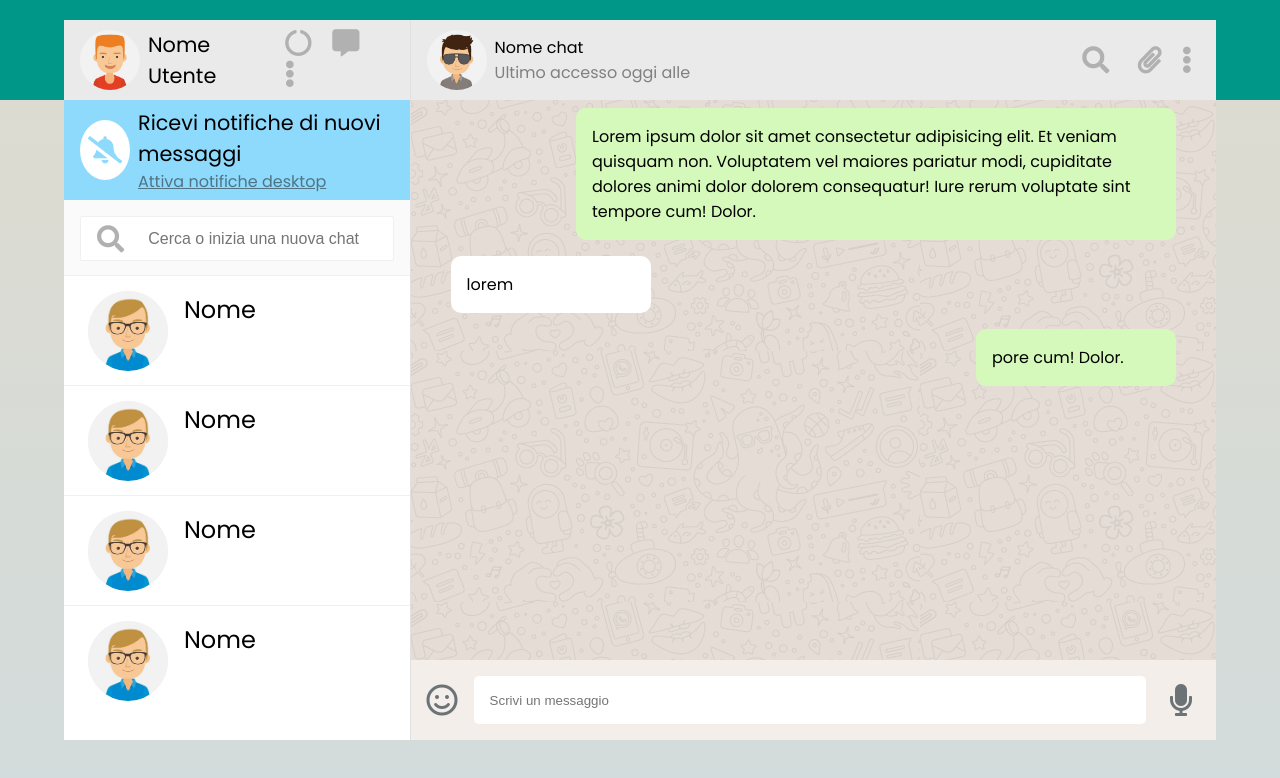
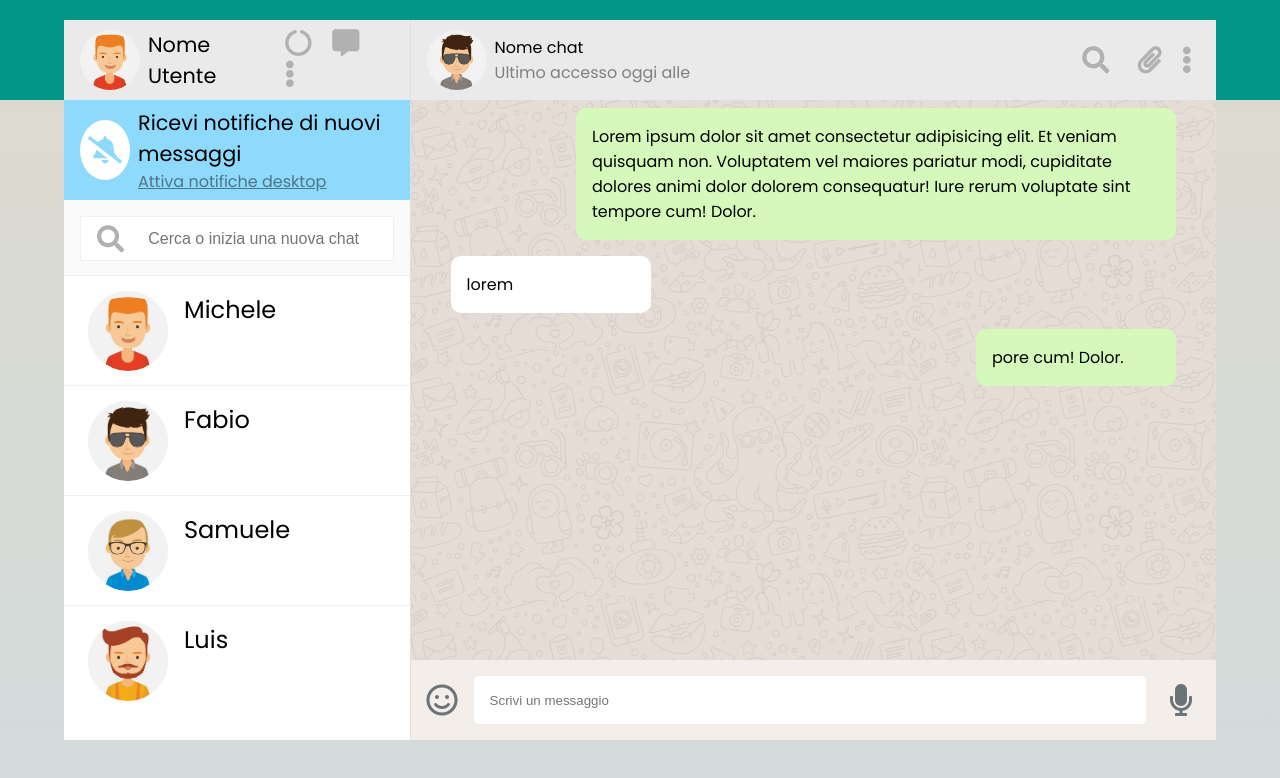
Before and after one commit to gabrivava/vue-boolzapp, a plain HTML site: page Milestone_1/index.html in a window 1280 px wide. Drawn offline with nearby package versions, Linux system fonts and the light colour scheme.

Commit message:
aggiunto ciclo v-for

```diff
--- a/Milestone_1/index.html
+++ b/Milestone_1/index.html
@@ -53,9 +53,9 @@
             <!-- ciclo v-for per lista di contatti -->
             <div class="contacts">
                 <ul>
-                    <li v-for="contact in contacts" class="contact d_flex align_center">
-                        <img src="./assets/img/avatar_3.jpg" alt="">
-                        <span>Nome</span>
+                    <li v-for="(contact, index) in contacts" class="contact d_flex align_center">
+                        <img :src='"./assets/img/avatar" + contact.avatar + ".jpg"' alt="">
+                        <span>{{contact.name}}</span>
                     </li>
                 </ul>
             </div>
--- a/Milestone_1/main.js
+++ b/Milestone_1/main.js
@@ -72,7 +72,7 @@ const app = new Vue({
                 ],
             },
             {
-                name: 'Luisa',
+                name: 'Luis',
                 avatar: '_4',
                 visible: true,
                 messages: [
```
